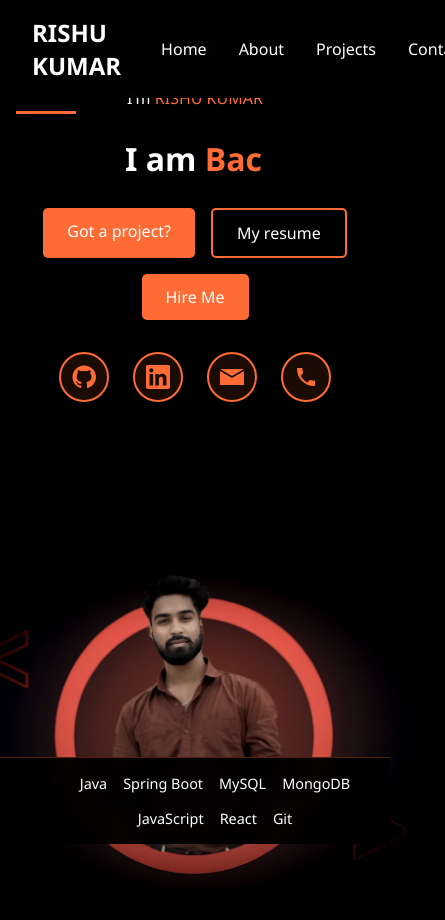
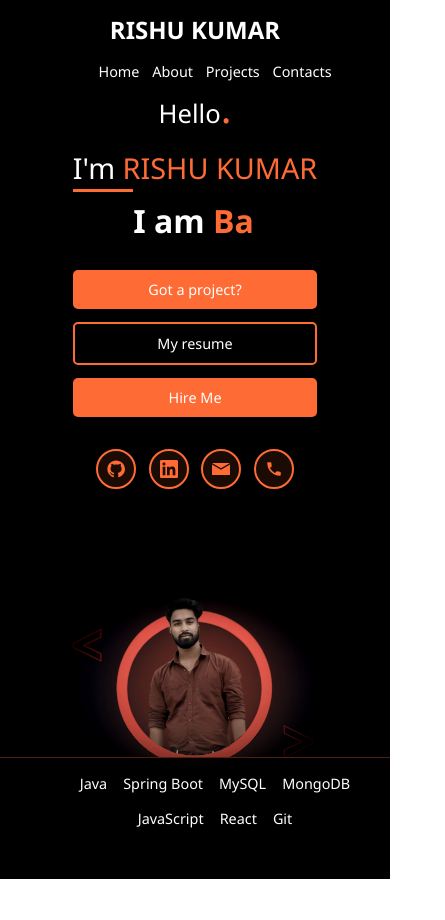
Before and after one commit to rishulpu/Portpolio, a plain HTML site: page index.html in a window 390 px wide. Shown: the whole page, 445 px wide, since content can reach past the window. After the commit the page ends 879 px from the top, so only its background shows below. Drawn offline with Linux system fonts and the light colour scheme.

Commit message:
Update index.html
responsive Version 1.1

```diff
--- a/index.html
+++ b/index.html
@@ -273,32 +273,58 @@
         @media (max-width: 768px) {
             header {
                 padding: 1rem 2rem;
+                flex-direction: column;
+                gap: 1rem;
+            }
+
+            nav ul {
+                gap: 1rem;
+                flex-wrap: wrap;
+                justify-content: center;
             }
 
             .hero {
                 flex-direction: column;
-                padding: 2rem;
+                padding: 6rem 2rem 2rem;
                 text-align: center;
                 gap: 2rem;
+                min-height: 100vh;
+            }
+
+            .greeting {
+                font-size: 1.8rem;
+                margin-bottom: 1rem;
+            }
+
+            .name-line {
+                font-size: 2rem;
+                margin-bottom: 1.5rem;
             }
 
             .title {
                 font-size: 2.5rem;
+                margin-bottom: 1.5rem;
             }
 
             .buttons {
                 justify-content: center;
                 flex-wrap: wrap;
+                gap: 1rem;
+            }
+
+            .btn {
+                padding: 12px 24px;
+                font-size: 1rem;
             }
 
             .profile-container {
-                width: 550px;
-                height: 650px;
+                width: 350px;
+                height: 450px;
             }
 
             .background-circle {
-                width: 500px;
-                height: 500px;
+                width: 300px;
+                height: 300px;
             }
 
             .arrow-left, .arrow-right {
@@ -313,25 +339,85 @@
                 gap: 1rem;
                 font-size: 0.9rem;
             }
+
+            .social-links {
+                gap: 1rem;
+            }
+
+            .social-link {
+                width: 45px;
+                height: 45px;
+            }
+
+            .social-link svg {
+                width: 20px;
+                height: 20px;
+            }
         }
 
         @media (max-width: 480px) {
+            header {
+                padding: 0.8rem 1rem;
+            }
+
+            nav ul {
+                gap: 0.8rem;
+                font-size: 0.9rem;
+            }
+
             .hero {
-                padding: 1rem;
+                padding: 5rem 1rem 1rem;
+                gap: 1.5rem;
+                min-height: 100vh;
+            }
+
+            .greeting {
+                font-size: 1.6rem;
+                margin-bottom: 0.8rem;
+            }
+
+            .name-line {
+                font-size: 1.8rem;
+                margin-bottom: 1rem;
             }
 
             .title {
                 font-size: 2rem;
+                margin-bottom: 1rem;
+            }
+
+            .buttons {
+                flex-direction: column;
+                gap: 0.8rem;
+            }
+
+            .btn {
+                padding: 10px 20px;
+                font-size: 0.9rem;
             }
 
             .profile-container {
-                width: 500px;
-                height: 600px;
+                width: 280px;
+                height: 350px;
             }
 
             .background-circle {
-                width: 450px;
-                height: 450px;
+                width: 240px;
+                height: 240px;
+            }
+
+            .social-links {
+                gap: 0.8rem;
+            }
+
+            .social-link {
+                width: 40px;
+                height: 40px;
+            }
+
+            .social-link svg {
+                width: 18px;
+                height: 18px;
             }
         }
 
```
